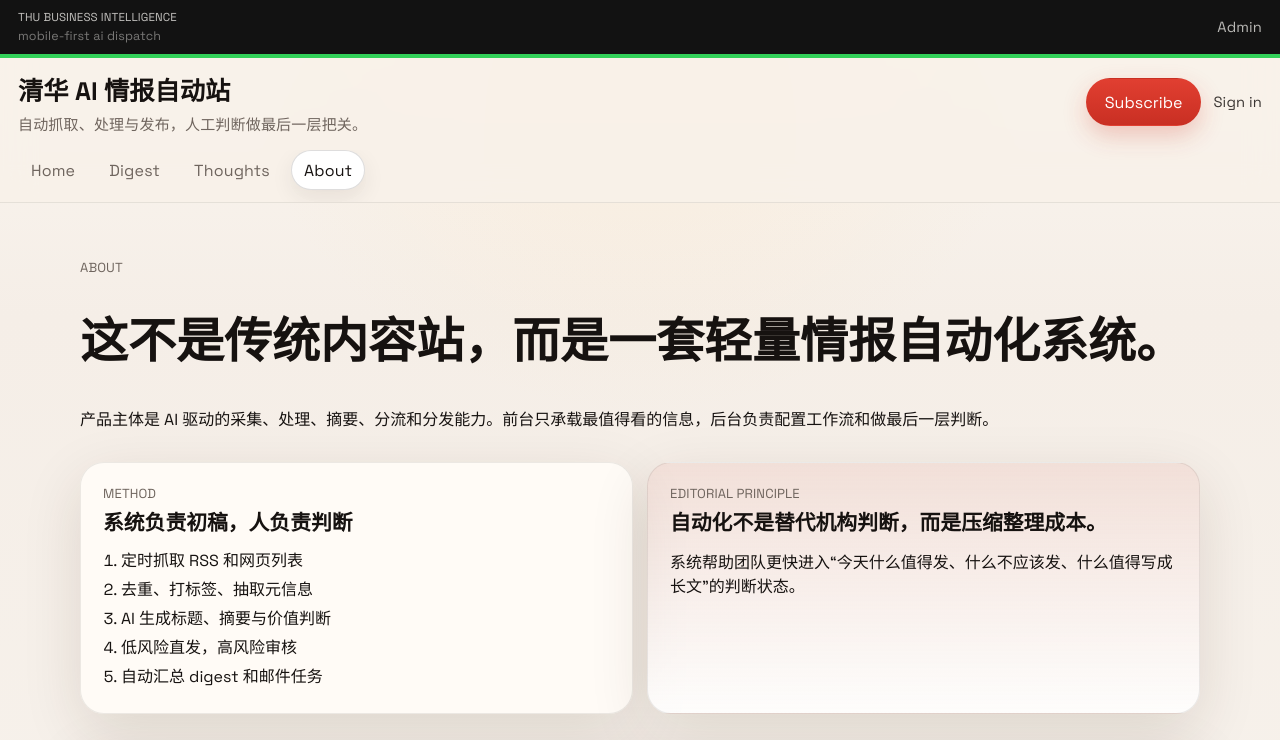
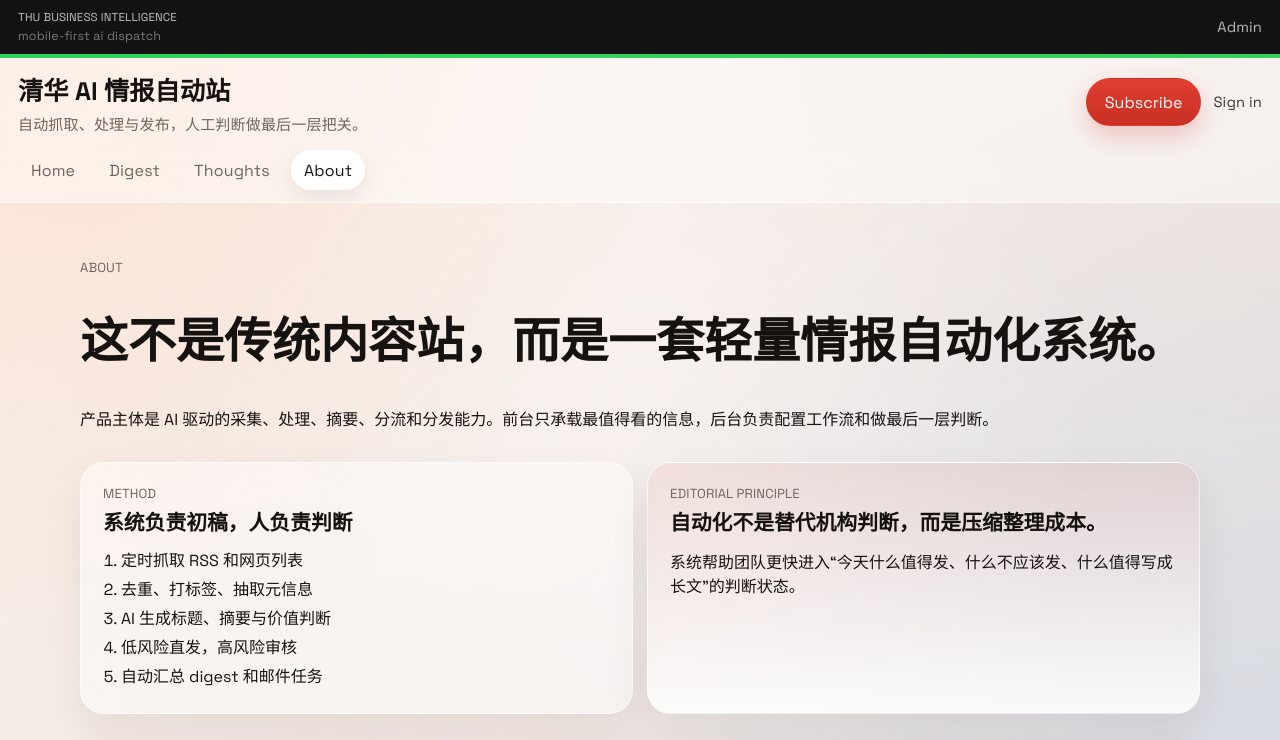
Before and after one commit to zzjianTHU/BID_news_report, a Next.js app: page /about in a window 1280 px wide. Shown: the top 740 px of the page. Built offline with nearby package versions, Linux system fonts and the light colour scheme.

Commit message:
ver2 liquid glass ui

```diff
--- a/app/globals.css
+++ b/app/globals.css
@@ -1,20 +1,21 @@
 :root {
   --bg: #f5eee7;
   --bg-soft: #fffaf5;
-  --panel: rgba(255, 252, 247, 0.92);
-  --panel-strong: #ffffff;
+  --panel: rgba(255, 255, 255, 0.45);
+  --panel-strong: rgba(255, 255, 255, 0.65);
   --text: #161210;
   --muted: #6f655e;
-  --line: rgba(22, 18, 16, 0.08);
-  --line-strong: rgba(22, 18, 16, 0.14);
+  --line: rgba(255, 255, 255, 0.6);
+  --line-strong: rgba(255, 255, 255, 0.8);
   --accent: #c92f23;
   --accent-deep: #8f1d16;
   --accent-soft: rgba(201, 47, 35, 0.12);
   --green: #32d159;
-  --hero-start: #2a1d13;
-  --hero-end: #23111e;
+  --hero-start: rgba(42, 29, 19, 0.85);
+  --hero-end: rgba(35, 17, 30, 0.85);
   --hero-glow: rgba(255, 169, 67, 0.2);
-  --shadow: 0 18px 60px rgba(54, 31, 12, 0.12);
+  --shadow: 0 18px 40px rgba(54, 31, 12, 0.08);
+  --shadow-hover: 0 24px 50px rgba(54, 31, 12, 0.12);
   --radius-sm: 16px;
   --radius-md: 24px;
   --radius-lg: 32px;
@@ -28,13 +29,18 @@
 
 html {
   scroll-behavior: smooth;
+  overscroll-behavior-y: auto; /* Restores/forces native spring bounce */
 }
 
 body {
   margin: 0;
+  overscroll-behavior-y: auto; /* Restores/forces native spring bounce */
   background:
-    radial-gradient(circle at top, rgba(255, 226, 181, 0.28), transparent 35%),
-    linear-gradient(180deg, #fbf6f0 0%, var(--bg) 32%, #f7f2ec 100%);
+    radial-gradient(circle at top left, rgba(255, 190, 152, 0.35) 0%, transparent 45%),
+    radial-gradient(circle at bottom right, rgba(162, 219, 255, 0.3) 0%, transparent 50%),
+    radial-gradient(circle at center, rgba(255, 255, 255, 0.4) 0%, transparent 60%),
+    linear-gradient(135deg, #fbf6f0 0%, #ecdcd8 100%);
+  background-attachment: fixed;
   color: var(--text);
   font-family: var(--font-sans), sans-serif;
 }
@@ -74,9 +80,16 @@ button {
   position: sticky;
   top: 0;
   z-index: 20;
-  backdrop-filter: blur(16px);
-  background: rgba(248, 241, 233, 0.86);
+  backdrop-filter: blur(24px);
+  -webkit-backdrop-filter: blur(24px);
+  background: rgba(255, 255, 255, 0.45);
   border-bottom: 1px solid var(--line);
+  transition: transform 0.4s cubic-bezier(0.16, 1, 0.3, 1);
+  will-change: transform;
+}
+
+.site-header-shell.is-hidden {
+  transform: translateY(-100%);
 }
 
 .top-app-bar {
@@ -248,6 +261,18 @@ button {
 .admin-metric-card {
   border-radius: var(--radius-md);
   box-shadow: var(--shadow);
+  backdrop-filter: blur(16px);
+  -webkit-backdrop-filter: blur(16px);
+  transition: transform 0.3s cubic-bezier(0.175, 0.885, 0.32, 1.275), box-shadow 0.3s ease;
+}
+
+.feed-card:hover,
+.thought-card:hover,
+.archive-card:hover,
+.split-card:hover {
+  transform: translateY(-4px);
+  box-shadow: var(--shadow-hover);
+  background: rgba(255, 255, 255, 0.55);
 }
 
 .digest-hero-card {
@@ -255,9 +280,12 @@ button {
   overflow: hidden;
   padding: 26px 22px;
   background:
-    radial-gradient(circle at top center, rgba(255, 188, 91, 0.2), transparent 32%),
-    linear-gradient(160deg, var(--hero-start) 0%, #342113 40%, var(--hero-end) 100%);
+    radial-gradient(circle at top right, rgba(255, 188, 91, 0.35) 0%, transparent 60%),
+    linear-gradient(135deg, var(--hero-start) 0%, rgba(52, 33, 19, 0.7) 40%, var(--hero-end) 100%);
   color: #fbf6f1;
+  backdrop-filter: blur(24px);
+  -webkit-backdrop-filter: blur(24px);
+  border: 1px solid rgba(255, 255, 255, 0.15);
 }
 
 .digest-hero-card::before {
@@ -400,7 +428,10 @@ button {
 }
 
 .switcher-link {
-  background: rgba(255, 255, 255, 0.72);
+  background: rgba(255, 255, 255, 0.45);
+  backdrop-filter: blur(12px);
+  -webkit-backdrop-filter: blur(12px);
+  border: 1px solid var(--line);
 }
 
 .stats-strip {
@@ -413,8 +444,11 @@ button {
 .stats-strip article {
   padding: 16px;
   border-radius: var(--radius-sm);
-  background: rgba(255, 255, 255, 0.72);
+  background: rgba(255, 255, 255, 0.45);
+  backdrop-filter: blur(12px);
+  -webkit-backdrop-filter: blur(12px);
   border: 1px solid var(--line);
+  box-shadow: 0 4px 12px rgba(0, 0, 0, 0.03);
 }
 
 .stats-strip p {
@@ -464,7 +498,9 @@ button {
   padding: 0 14px;
   border-radius: 999px;
   border: 1px solid var(--line-strong);
-  background: rgba(255, 255, 255, 0.82);
+  background: rgba(255, 255, 255, 0.55);
+  backdrop-filter: blur(12px);
+  -webkit-backdrop-filter: blur(12px);
 }
 
 .filter-drawer {
@@ -496,7 +532,10 @@ button {
 }
 
 .chip {
-  background: rgba(255, 255, 255, 0.68);
+  background: rgba(255, 255, 255, 0.45);
+  backdrop-filter: blur(8px);
+  -webkit-backdrop-filter: blur(8px);
+  border: 1px solid var(--line);
 }
 
 .feed-list,
@@ -625,9 +664,10 @@ button {
   gap: 16px;
   padding: 24px;
   background:
-    linear-gradient(160deg, rgba(18, 18, 18, 0.98), rgba(53, 28, 22, 0.98)),
-    radial-gradient(circle at top right, rgba(220, 104, 76, 0.3), transparent 38%);
+    linear-gradient(135deg, rgba(35, 25, 25, 0.85), rgba(70, 35, 25, 0.75)),
+    radial-gradient(circle at top right, rgba(220, 104, 76, 0.45), transparent 60%);
   color: #fbf5ee;
+  border: 1px solid rgba(255, 255, 255, 0.2);
 }
 
 .subscribe-cta .section-kicker,
--- a/app/layout.tsx
+++ b/app/layout.tsx
@@ -21,7 +21,17 @@ export const metadata: Metadata = {
 export default function RootLayout({ children }: Readonly<{ children: React.ReactNode }>) {
   return (
     <html lang="zh-CN">
-      <body className={`${sans.variable} ${serif.variable}`}>{children}</body>
+      <body className={`${sans.variable} ${serif.variable}`}>
+        {/* Background Decorative Layer for Glassmorphism */}
+        <div className="fixed inset-0 pointer-events-none -z-10 bg-grid-pattern opacity-[0.03]"></div>
+        <div className="fixed top-[-10%] left-[-10%] w-[40%] h-[40%] rounded-full bg-orange-300/20 blur-[100px] pointer-events-none -z-10 mix-blend-multiply"></div>
+        <div className="fixed bottom-[-10%] right-[-10%] w-[50%] h-[50%] rounded-full bg-blue-300/20 blur-[120px] pointer-events-none -z-10 mix-blend-multiply"></div>
+
+        {/* Main Content */}
+        <div className="relative z-0">
+          {children}
+        </div>
+      </body>
     </html>
   );
 }
--- a/components/site-header.tsx
+++ b/components/site-header.tsx
@@ -1,4 +1,7 @@
+"use client";
+
 import Link from "next/link";
+import { useState, useEffect } from "react";
 
 type SiteHeaderProps = {
   current?: "home" | "digest" | "thoughts" | "about";
@@ -12,8 +15,35 @@ const navItems = [
 ] as const;
 
 export function SiteHeader({ current = "home" }: SiteHeaderProps) {
+  const [isHidden, setIsHidden] = useState(false);
+  const [lastScrollY, setLastScrollY] = useState(0);
+
+  useEffect(() => {
+    const handleScroll = () => {
+      const currentScrollY = window.scrollY;
+
+      // Only trigger hide/show if scrolling more than a buffer to prevent jitter
+      if (Math.abs(currentScrollY - lastScrollY) < 10) {
+        return;
+      }
+
+      // Hide if scrolling down and past header height (e.g. 80px)
+      if (currentScrollY > lastScrollY && currentScrollY > 80) {
+        setIsHidden(true);
+      } else {
+        // Show if scrolling up or at top
+        setIsHidden(false);
+      }
+
+      setLastScrollY(currentScrollY);
+    };
+
+    window.addEventListener("scroll", handleScroll, { passive: true });
+    return () => window.removeEventListener("scroll", handleScroll);
+  }, [lastScrollY]);
+
   return (
-    <header className="site-header-shell">
+    <header className={`site-header-shell ${isHidden ? "is-hidden" : ""}`}>
       <div className="top-app-bar">
         <div>
           <p className="micro-label">THU BUSINESS INTELLIGENCE</p>
```
